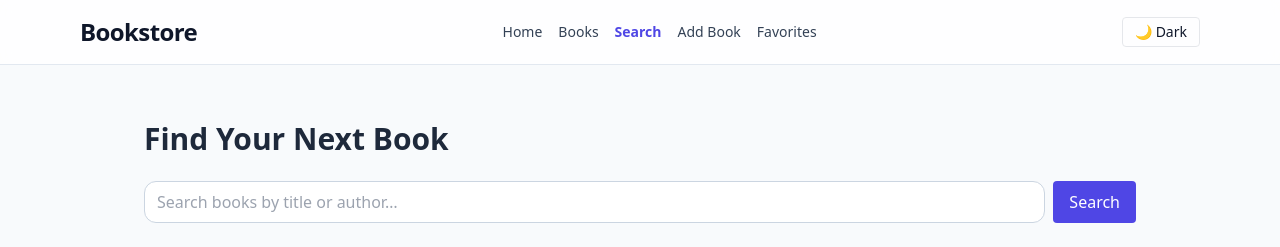
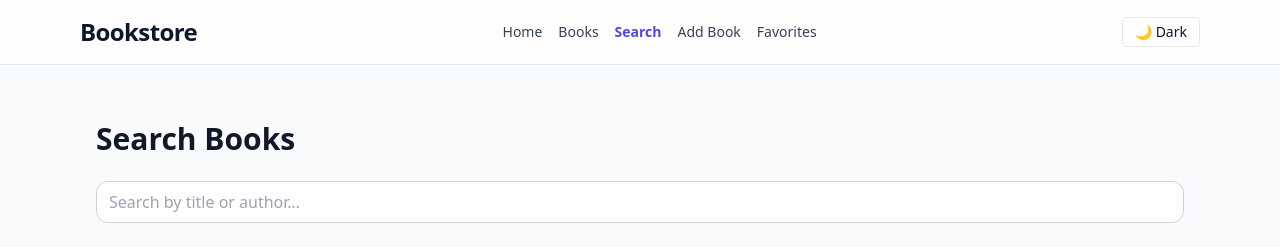
Before and after one commit to ptzivaras/BookStore, a React (Vite) app in the folder bookstore/: page /search in a window 1280 px wide. Shown: the top 247 px of the page. Built offline with nearby package versions, Linux system fonts and the light colour scheme.

Commit message:
Search Page similar to rest of app

```diff
--- a/bookstore/src/pages/Search.jsx
+++ b/bookstore/src/pages/Search.jsx
@@ -2,7 +2,6 @@ import { useEffect, useState } from "react";
 import { fetchBooks } from "../services/api";
 import BookCard from "../components/BookCard";
 import Pagination from "../components/Pagination";
-import SearchBar from "../components/SearchBar";
 
 export default function Search() {
   const [query, setQuery] = useState("");
@@ -16,7 +15,6 @@ export default function Search() {
     (async () => {
       const data = await fetchBooks({ q: query });
       if (!alive) return;
-
       setBooks(data);
       setCurrentPage(1);
     })();
@@ -29,39 +27,52 @@ export default function Search() {
   const pageBooks = books.slice(indexOfFirst, indexOfLast);
 
   return (
-    <div className="max-w-5xl mx-auto px-4 py-6">
+    <div className="max-w-6xl mx-auto px-4 py-6">
 
-      {/* Page Title */}
-      <h1 className="text-3xl font-bold mb-6 text-slate-800 dark:text-slate-100">
-        Find Your Next Book
+      {/* Header */}
+      <h1 className="text-3xl font-bold mb-6 dark:text-slate-100">
+        Search Books
       </h1>
 
-      {/* Search Bar */}
-      <div className="mb-6">
-        <SearchBar onSearch={setQuery} />
+      {/* Search Input */}
+      <div className="mb-8">
+        <input
+          type="text"
+          placeholder="Search by title or author…"
+          className="
+            input
+            bg-white dark:bg-slate-800
+            text-slate-900 dark:text-slate-100
+            border border-slate-300 dark:border-slate-700
+          "
+          value={query}
+          onChange={(e) => setQuery(e.target.value)}
+        />
       </div>
 
       {/* No results */}
       {books.length === 0 && query.trim() !== "" && (
-        <div className="p-4 bg-slate-100 dark:bg-slate-800 rounded-lg border border-slate-300 dark:border-slate-700 text-center text-slate-600 dark:text-slate-300">
-          No books found for <strong>"{query}"</strong>.
-        </div>
+        <p className="text-slate-600 dark:text-slate-300 mb-8">
+          No books match "<span className="font-semibold">{query}</span>"
+        </p>
       )}
 
-      {/* Books Grid */}
-      <div className="grid grid-cols-1 sm:grid-cols-2 lg:grid-cols-3 gap-6 mt-6">
+      {/* Results Grid */}
+      <div className="grid grid-cols-1 sm:grid-cols-2 lg:grid-cols-3 gap-6">
         {pageBooks.map((book) => (
           <BookCard key={book.isbn} book={book} />
         ))}
       </div>
 
       {/* Pagination */}
-      <Pagination
-        currentPage={currentPage}
-        totalItems={books.length}
-        pageSize={pageSize}
-        onPageChange={setCurrentPage}
-      />
+      <div className="mt-8">
+        <Pagination
+          currentPage={currentPage}
+          totalItems={books.length}
+          pageSize={pageSize}
+          onPageChange={(page) => setCurrentPage(page)}
+        />
+      </div>
     </div>
   );
 }
```
